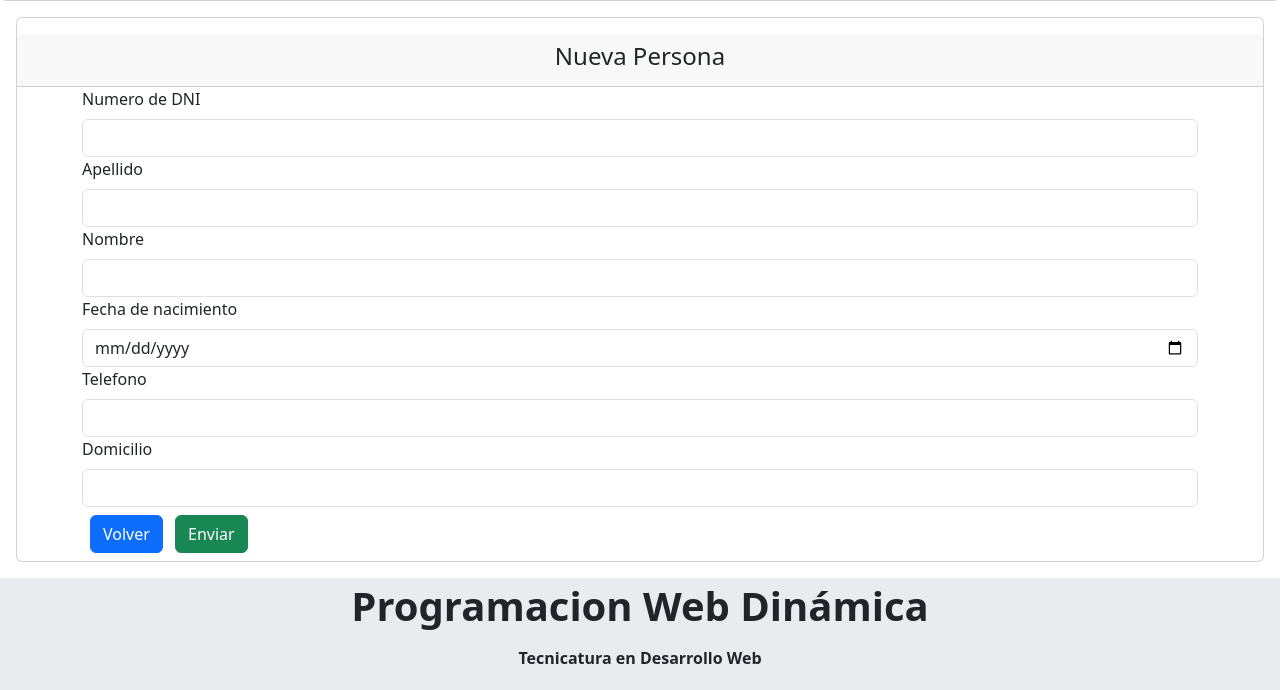
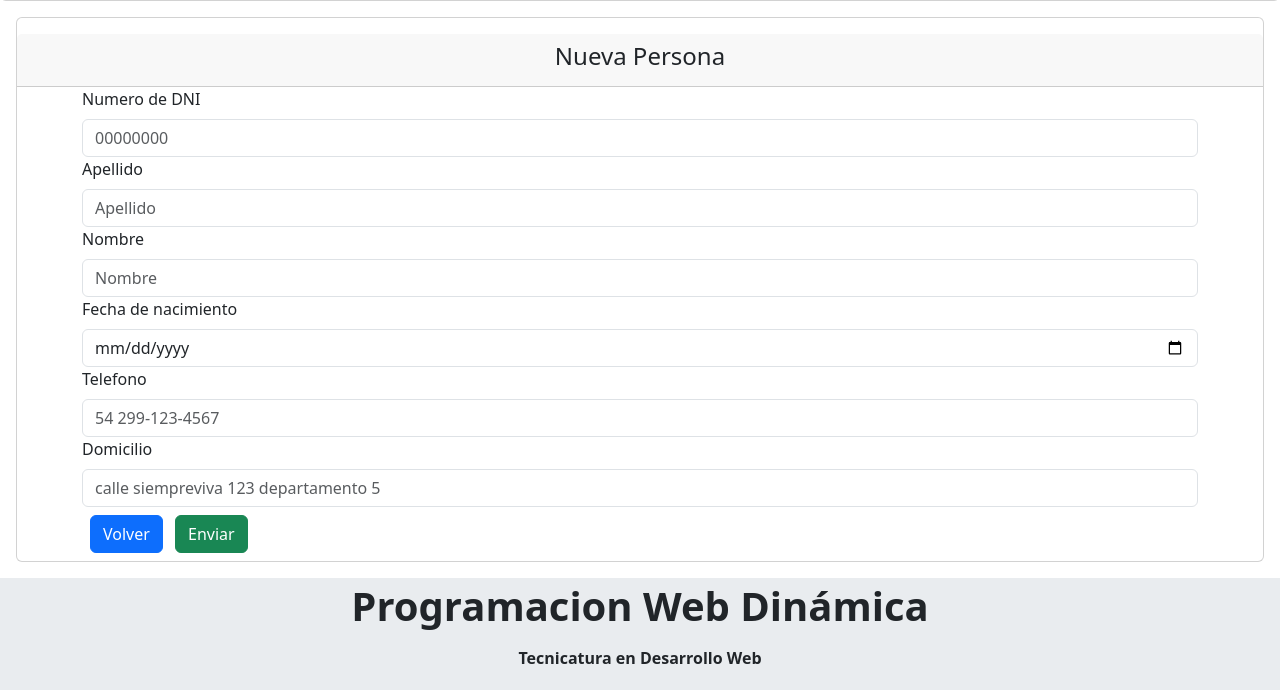
Before and after one commit to FedericoLores/practicos-PWD, a PHP site: page /practicos-PWD/vista/tp4/NuevaPersona.php in a window 1280 px wide. Shown: the part 325-1015 px from the top of the page. Run offline with PHP 8.4, Linux system fonts and the light colour scheme.

Commit message:
patrones formularios

```diff
--- a/vista/accion/tp4/accionBuscarAuto.php
+++ b/vista/accion/tp4/accionBuscarAuto.php
@@ -28,6 +28,7 @@ if(isset($datos['accion'])){
     <!-- espacio para mensaje de debug recibido-->
 <?php
 if($titulo != "Error" && $auto->seteadosCamposClaves($datos)){
+    $datos['Patente'] = strtoupper($datos['Patente']);
     $resp = false;
     if($datos['accion']=='buscar'){
         if($busqueda = $auto->buscar($datos)){
--- a/vista/accion/tp4/accionNuevoAuto.php
+++ b/vista/accion/tp4/accionNuevoAuto.php
@@ -29,6 +29,7 @@ if(isset($datos['accion'])){
     <!-- espacio para mensaje de debug recibido-->
 <?php
 if($titulo != "Error" && $auto->seteadosCamposClaves($datos)){
+    $datos['Patente'] = strtoupper($datos['Patente']);
     $resp = false;
     $crearPersona = false;
     $mensaje = "";
--- a/vista/js/validacion.js
+++ b/vista/js/validacion.js
@@ -33,7 +33,7 @@ function confirmarBorrar(clave,idModal,idBoton,idSpan,hrefPath){
     var modal = new bootstrap.Modal(idModal)
     modal.show()
     var botonBorrar = document.getElementById(idBoton)
-    botonBorrar.setAttribute("href",hrefPath+"'"+clave+"'")
+    botonBorrar.setAttribute("href",hrefPath+clave)
     var mostrarDni = document.getElementById(idSpan)
     mostrarDni.innerHTML = clave
 }
--- a/vista/tp4/BuscarPersona.php
+++ b/vista/tp4/BuscarPersona.php
@@ -20,7 +20,7 @@ include_once('../../configuracion.php');
 <form id="buscarPersona" method="post" action="../accion/tp4/accionBuscarPersona.php" class="needs-validation" novalidate>
 	<div class="container">
         <label for="NroDni" class="form-label">DNI</label>
-        <input id="NroDni" class="form-control" name ="NroDni" min="10000000" max="99999999" required type="number"/>
+        <input id="NroDni" class="form-control" name ="NroDni" min="10000000" max="99999999" placeholder="00000000" required type="number"/>
         <div class="invalid-feedback">El DNI debe tener 8 digitos</div>
         <input id="accion" name ="accion" value="buscar" type="hidden">
         <div class="row mt-2">
--- a/vista/tp4/NuevaPersona.php
+++ b/vista/tp4/NuevaPersona.php
@@ -16,24 +16,36 @@ include_once('../../configuracion.php');
 
 <form method="post" action="../accion/tp4/accionNuevaPersona.php" id="nuevaPersona" class="needs-validation" novalidate>
 	<div class="container">
+        <div class="col">
             <label for="NroDni" class="form-label">Numero de DNI</label>
-        <input id="NroDni" name ="NroDni" type="number" class="form-control" min="10000000" max="99999999" required/>
+            <input id="NroDni" name ="NroDni" type="number" class="form-control" min="10000000" max="99999999" placeholder="00000000" required/>
             <div class="invalid-feedback">El DNI debe tener 8 digitos</div>
+        </div>
+        <div class="col">
             <label for="Apellido" class="form-label">Apellido</label>
-        <input id="Apellido" name ="Apellido" type="text" class="form-control" minlength="2" maxlength="50" pattern="^[A-Za-zÁÉÍÓÚÑáéíóúñü]+(?: [A-Za-zÁÉÍÓÚÑáéíóúñü]+)*$" required/>
+            <input id="Apellido" name ="Apellido" type="text" class="form-control" minlength="2" maxlength="50" pattern="^[A-Za-zÁÉÍÓÚÑáéíóúñü]+(?: [A-Za-zÁÉÍÓÚÑáéíóúñü]+)*$" placeholder="Apellido" required/>
             <div class="invalid-feedback">Ingrese un apellido sin numeros o simbolos</div>
+        </div>
+        <div class="col">
             <label for="Nombre" class="form-label">Nombre</label>
-        <input id="Nombre" name ="Nombre" type="text" min="0" class="form-control" minlength="2" maxlength="50" pattern="^[A-Za-zÁÉÍÓÚÑáéíóúñü]+(?: [A-Za-zÁÉÍÓÚÑáéíóúñü]+)*$" required/>
+            <input id="Nombre" name ="Nombre" type="text" min="0" class="form-control" minlength="2" maxlength="50" pattern="^[A-Za-zÁÉÍÓÚÑáéíóúñü]+(?: [A-Za-zÁÉÍÓÚÑáéíóúñü]+)*$" placeholder="Nombre" required/>
             <div class="invalid-feedback">Ingrese un nombre sin numeros o simbolos</div>
+        </div>
+        <div class="col">
             <label for="fechaNac" class="form-label">Fecha de nacimiento</label>
             <input id="fechaNac" name ="fechaNac" type="date" class="form-control" min="1900-01-01" max="<?php echo date("Y-m-d");?>" required/>
             <div class="invalid-feedback">Ingrese una fecha válida</div>
+        </div>
+        <div class="col">
             <label for="Telefono" class="form-label">Telefono</label>
-        <input id="Telefono" name ="Telefono" type="number" class="form-control" min="100000" max="9999999999" required/>
-        <div class="invalid-feedback">El telefono debe contener entre 6 y 10 digitos</div>
+            <input id="Telefono" name ="Telefono" type="text" class="form-control" minlength="6" maxlength="15" pattern="^[0-9]+([ \-]?[0-9]+)*$" placeholder="54 299-123-4567" required/>
+            <div class="invalid-feedback">El telefono debe contener entre 6 y 15 digitos</div>
+        </div>
+        <div class="col">
             <label for="Domicilio" class="form-label">Domicilio</label>
-        <input id="Domicilio" name ="Domicilio" type="text" class="form-control" pattern="^(?=.*[A-Za-zñÑäëïöüáéíóúÁÉÍÓÚ])[A-Za-zñÑäëïöüáéíóúÁÉÍÓÚ\d\s]+$" minlength="3" maxlength="50" required/>
+            <input id="Domicilio" name ="Domicilio" type="text" class="form-control" pattern="^(?=.*[A-Za-zñÑäëïöüáéíóúÁÉÍÓÚ])[A-Za-zñÑäëïöüáéíóúÁÉÍÓÚ\d\s]+$" minlength="3" maxlength="50" placeholder="calle siempreviva 123 departamento 5" required/>
             <div class="invalid-feedback">Ingrese un domicilio valido</div>
+        </div>
         <input id="accion" name ="accion" value="nuevo" type="hidden">
         <div class="row my-2">
             <div class="col mx-2">
--- a/vista/tp4/buscarAuto.php
+++ b/vista/tp4/buscarAuto.php
@@ -20,7 +20,7 @@ include_once('../../configuracion.php');
 <form id="buscarAuto" method="post" action="../accion/tp4/accionBuscarAuto.php" class="needs-validation" novalidate>
 	<div class="container">
         <label for="Patente" class="form-label">Patente</label>
-        <input id="Patente" class="form-control" name ="Patente" type="text" pattern="^[A-Za-zñÑäëïöüáéíóúÁÉÍÓÚ\d\s-]+$" minlength="4" maxlength="10" required/>
+        <input id="Patente" class="form-control" name ="Patente" type="text" pattern="^[A-Za-zÁÉÍÓÚáéíóúÑñ0-9]+([ \-]?[A-Za-zÁÉÍÓÚáéíóúÑñ0-9]+)*$" minlength="4" maxlength="9" placeholder="AA 123 ZZ" required/>
         <div class="invalid-feedback">Ingrese una patente de valida de 4-8 caracteres</div>
         <input id="accion" name ="accion" value="buscar" type="hidden">
         <div class="row mt-2">
```
Also changed, not shown: vista/tp4/CambioDuenio.php (+10 -6 lines), vista/tp4/nuevoAuto.php (+14 -6 lines), README.md. Lines whose indentation alone changed are shown as unchanged.
